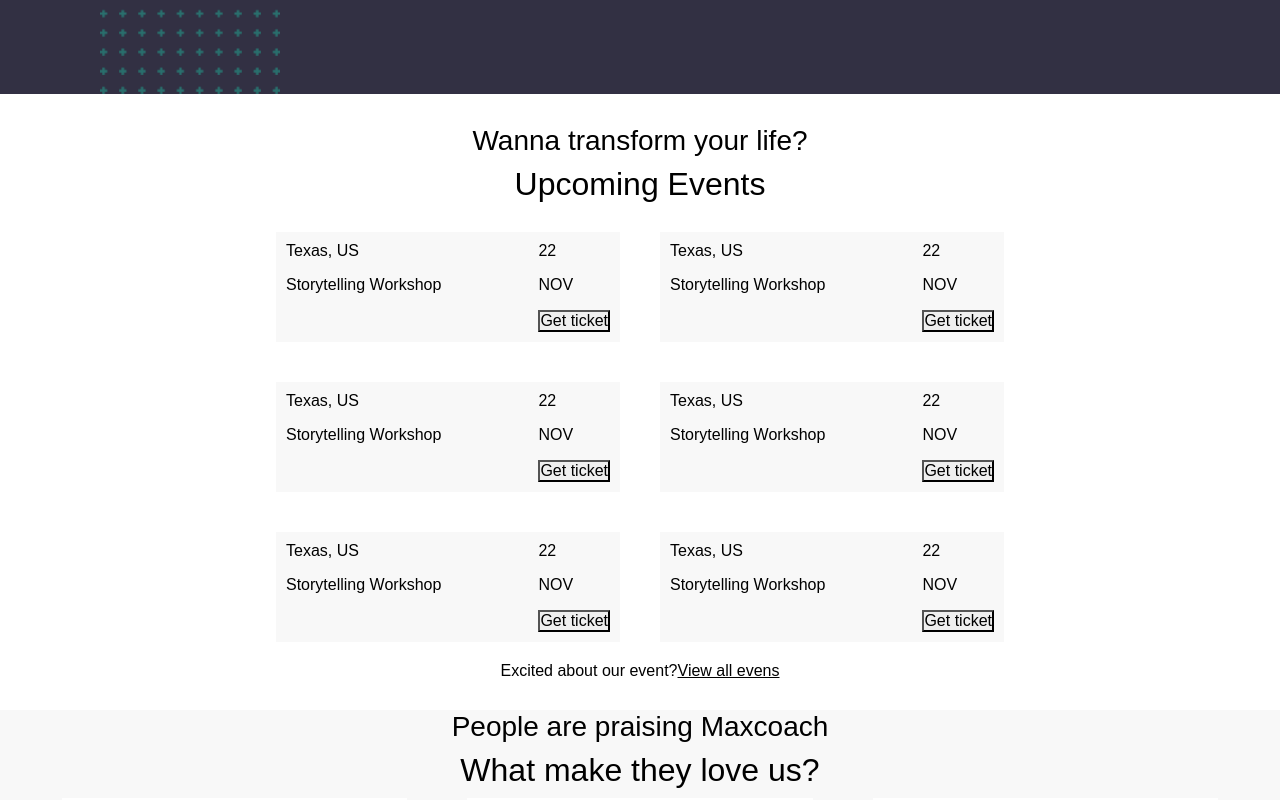
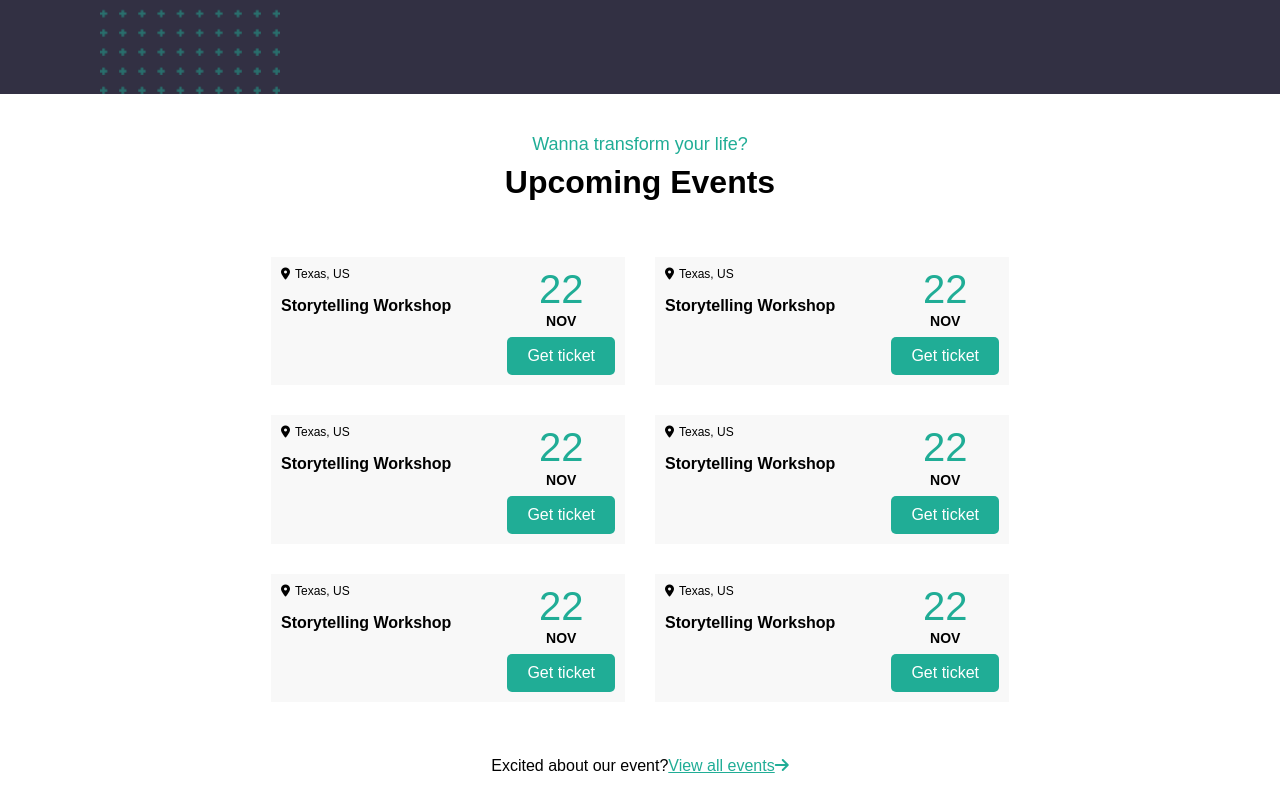
Before and after one commit to FrancescoCataletto/proj-html-vuejs, a Vue app: page / in a window 1280 px wide. Shown: the part 3300-4100 px from the top of the page. Built offline with nearby package versions, Linux system fonts and the light colour scheme.

Commit message:
upcomingevents component completed: need to add wrapper curve feature

```diff
--- a/src/components/UpcomingEventsComponent.vue
+++ b/src/components/UpcomingEventsComponent.vue
@@ -4,76 +4,76 @@
           <h3>Wanna transform your life?</h3>
           <h2>Upcoming Events</h2>
       </div>
-      <div id="upcoming-middle">
+      <div id="upcoming-middle" class="clearfix">
           <div class="upcoming-card">
               <div>
-                  <p>Texas, US</p>
+                  <p class="location"><i class="fa-solid fa-location-dot"></i>Texas, US</p>
                   <p>Storytelling Workshop</p>
               </div>
-              <div>
-                  <p>22</p>
-                  <p>NOV</p>
+              <div class="d-flex flex-column align-items-center">
+                  <p class="number">22</p>
+                  <p class="month">NOV</p>
                   <button>Get ticket</button>
               </div>
           </div>
           <div class="upcoming-card">
               <div>
-                  <p>Texas, US</p>
+                  <p class="location"><i class="fa-solid fa-location-dot"></i>Texas, US</p>
                   <p>Storytelling Workshop</p>
               </div>
-              <div>
-                  <p>22</p>
-                  <p>NOV</p>
+              <div class="d-flex flex-column align-items-center">
+                  <p class="number">22</p>
+                  <p class="month">NOV</p>
                   <button>Get ticket</button>
               </div>
           </div>
           <div class="upcoming-card">
               <div>
-                  <p>Texas, US</p>
+                  <p class="location"><i class="fa-solid fa-location-dot"></i>Texas, US</p>
                   <p>Storytelling Workshop</p>
               </div>
-              <div>
-                  <p>22</p>
-                  <p>NOV</p>
+              <div class="d-flex flex-column align-items-center">
+                  <p class="number">22</p>
+                  <p class="month">NOV</p>
                   <button>Get ticket</button>
               </div>
           </div>
           <div class="upcoming-card">
               <div>
-                  <p>Texas, US</p>
+                  <p class="location"><i class="fa-solid fa-location-dot"></i>Texas, US</p>
                   <p>Storytelling Workshop</p>
               </div>
-              <div>
-                  <p>22</p>
-                  <p>NOV</p>
+              <div class="d-flex flex-column align-items-center">
+                  <p class="number">22</p>
+                  <p class="month">NOV</p>
                   <button>Get ticket</button>
               </div>
           </div>
           <div class="upcoming-card">
               <div>
-                  <p>Texas, US</p>
+                  <p class="location"><i class="fa-solid fa-location-dot"></i>Texas, US</p>
                   <p>Storytelling Workshop</p>
               </div>
-              <div>
-                  <p>22</p>
-                  <p>NOV</p>
+              <div class="d-flex flex-column align-items-center">
+                  <p class="number">22</p>
+                  <p class="month">NOV</p>
                   <button>Get ticket</button>
               </div>
           </div>
           <div class="upcoming-card">
               <div>
-                  <p>Texas, US</p>
+                  <p class="location"><i class="fa-solid fa-location-dot"></i>Texas, US</p>
                   <p>Storytelling Workshop</p>
               </div>
-              <div>
-                  <p>22</p>
-                  <p>NOV</p>
+              <div class="d-flex flex-column align-items-center">
+                  <p class="number">22</p>
+                  <p class="month">NOV</p>
                   <button>Get ticket</button>
               </div>
           </div>
       </div>
       <div id="upcoming-bottom">
-          <p>Excited about our event?<a href="#">View all evens</a></p>
+          <p>Excited about our event?<a href="#">View all events<i class="fa-solid fa-arrow-right"></i></a></p>
       </div>
   </div>
 </template>
@@ -94,20 +94,62 @@
 
 #upcoming-top{
     text-align: center;
+    margin: 40px 0;
+    h3{
+        color: $brand-color;
+        font-size: 18px;
+    }
+    h2{
+        font-weight: bold;
+    }
+}
+.clearfix{
+    display: table;
+    clear: both;
+    content: "";
 }
 
 .upcoming-card{
-    width: calc(50% - 40px);
+    width: calc(50% - 30px);
     float: left;
     background-color: rgb(248, 248, 248);
-    margin: 20px;
+    margin: 15px ;
     padding: 10px;
     display: flex;
     justify-content: space-between;
-
+    i{
+        font-size: 12px;
+        margin-right: 5px;
+    }
+    .location{
+        font-size: 12px;
+    }
+    p:nth-child(2){
+        font-weight: bold;
+    }
+    .number{
+        color: $brand-color;
+        font-size: 40px;
+        margin-bottom: 0.1rem;
+    }
+    .month{
+        font-size: 14px;
+        margin-bottom: 0.5rem;
+    }
+    button{
+        padding: 10px 20px;
+        color: white;
+        background-color: $brand-color;
+        border: none;
+        border-radius: 5px;
+    }
 }
 
 #upcoming-bottom{
     text-align: center;
+    margin: 40px 0;
+    a{
+        color: $brand-color;
+    }
 }
 </style>
```
